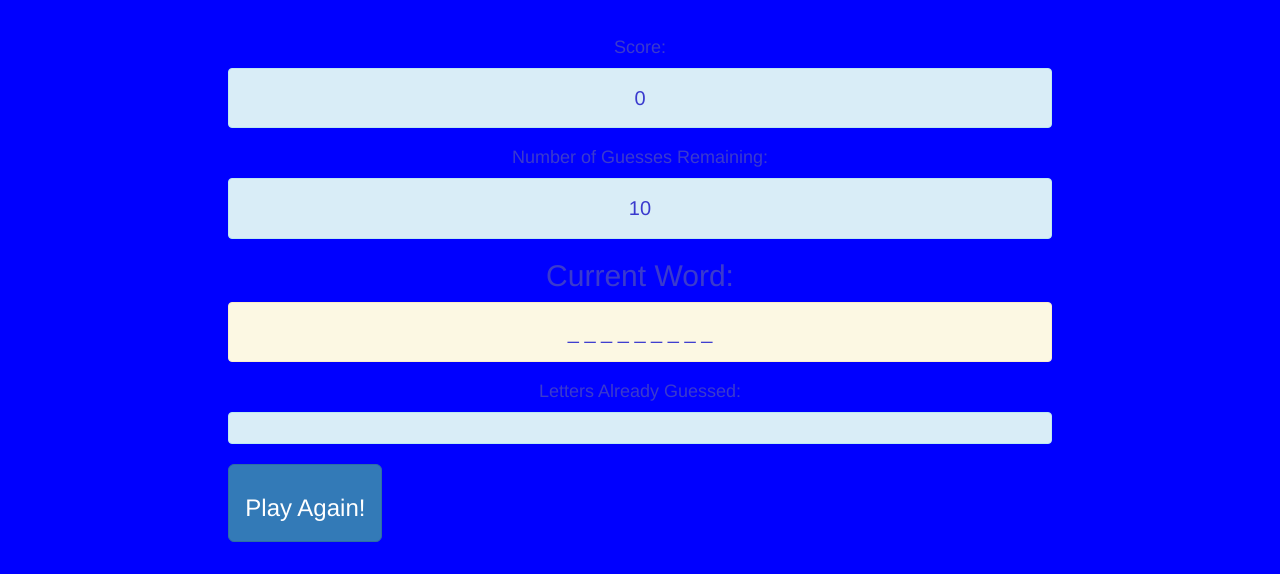
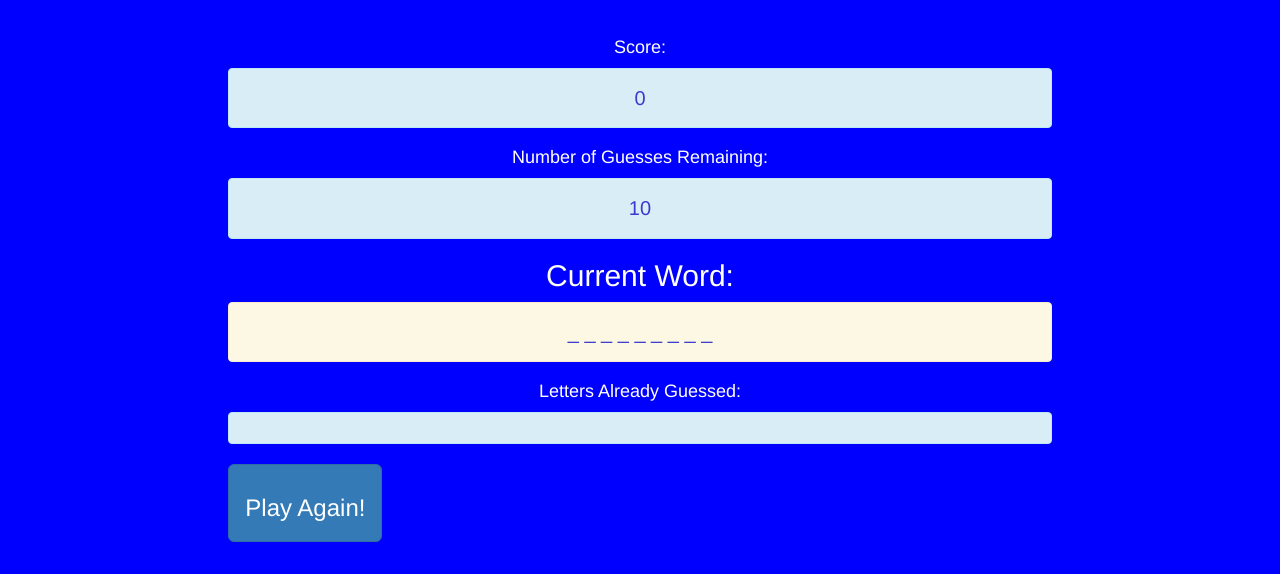
Before and after one commit to Amena99/OceanWordGuess, a plain HTML site: page index.html in a window 1280 px wide. Shown: the part 226-800 px from the top of the page. Drawn offline with nearby package versions, Linux system fonts and the light colour scheme.

Commit message:
changed labels color to white

```diff
--- a/assets/css/style.css
+++ b/assets/css/style.css
@@ -22,7 +22,7 @@ h1 {
 }
 .labels {
     text-align: center;
-    color: rgb(58, 58, 206);
+    color:white;
 }
 .displayed{
     color: rgb(58, 58, 206);
```
